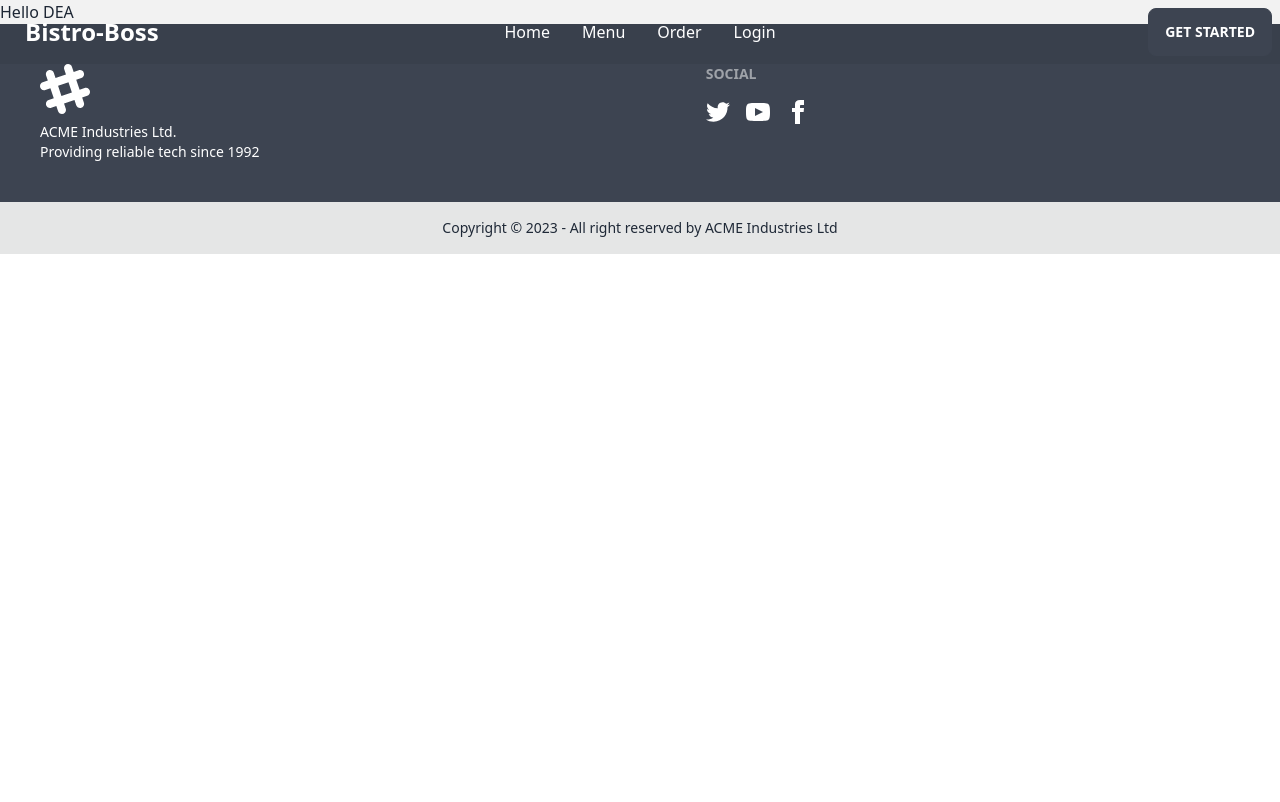
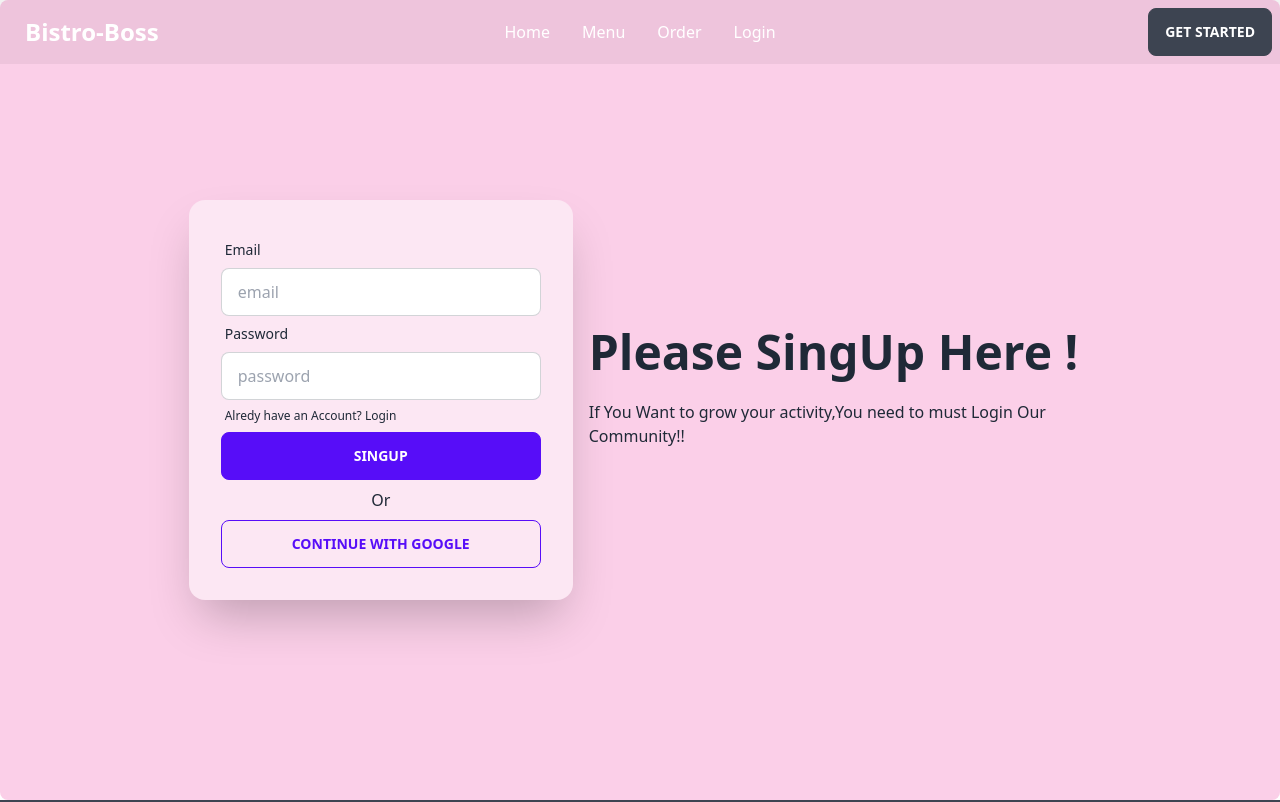
Before and after one commit to UniqueCoderRihan/Bistro-Boss-Clients, a React (Vite) app: page /singup in a window 1280 px wide. Shown: the top 802 px of the page. Built offline with nearby package versions, Linux system fonts and the light colour scheme; no server answers.

Commit message:
SingUp Done

```diff
--- a/src/Pages/User/SingUp.jsx
+++ b/src/Pages/User/SingUp.jsx
@@ -1,10 +1,64 @@
-import React from 'react';
+import React, { useContext, useState } from 'react';
+import { Link } from 'react-router-dom';
+import { AuthContex } from '../../Providers/AuthProvider';
 
 const SingUp = () => {
+
+    const {createUser} = useContext(AuthContex);
+    const handleLogin = event => {
+        event.preventDefault();
+        const form = event.target;
+        const email = form.email.value;
+        const password = form.password.value;
+        console.log(email, password);
+        createUser(email,password)
+        .then(result=>{
+            console.log(result.user);
+        })
+    }
+
+
+
     return (
-        <div>
-            <h2>Hello DEA</h2>
+        <div className="hero min-h-screen bg-pink-200 rounded-lg">
+        <div className="hero-content flex-col lg:flex-row-reverse">
+            <div className="text-center lg:text-left">
+                <h1 className="text-5xl font-bold">Please SingUp Here !</h1>
+                <p className="py-6">If You Want to grow your activity,You need to must Login Our Community!!</p>
+            </div>
+            <div className="card flex-shrink-0 w-full max-w-sm shadow-2xl bg-pink-100">
+                <div className='card-body'>
+                    <form onSubmit={handleLogin}>
+                        <div className="form-control">
+                            <label className="label">
+                                <span className="label-text">Email</span>
+                            </label>
+                            <input type="email" name='email' required placeholder="email" className="input input-bordered" />
+                        </div>
+                        <div className="form-control">
+                            <label className="label">
+                                <span className="label-text">Password</span>
+                            </label>
+                            <input type="password" name='password' required placeholder="password" className="input input-bordered" />
+                            <label className="label">
+                                <div className="flex">
+                                    <p className="label-text-alt link link-hover">Alredy have an Account? <span><Link to='/login'>Login</Link></span> </p>
+
+                                </div>
+                            </label>
+                        </div>
+
+                        <input type="submit" value="SingUp" className='btn btn-primary w-full' />
+                    </form>
+
+                    <p className='text-center'>Or</p>
+                    <div>
+                        <button className='btn btn-primary btn-outline w-full'>  Continue With Google</button>
+                    </div>
+                </div>
+            </div>
         </div>
+    </div>
     );
 };
 
```
